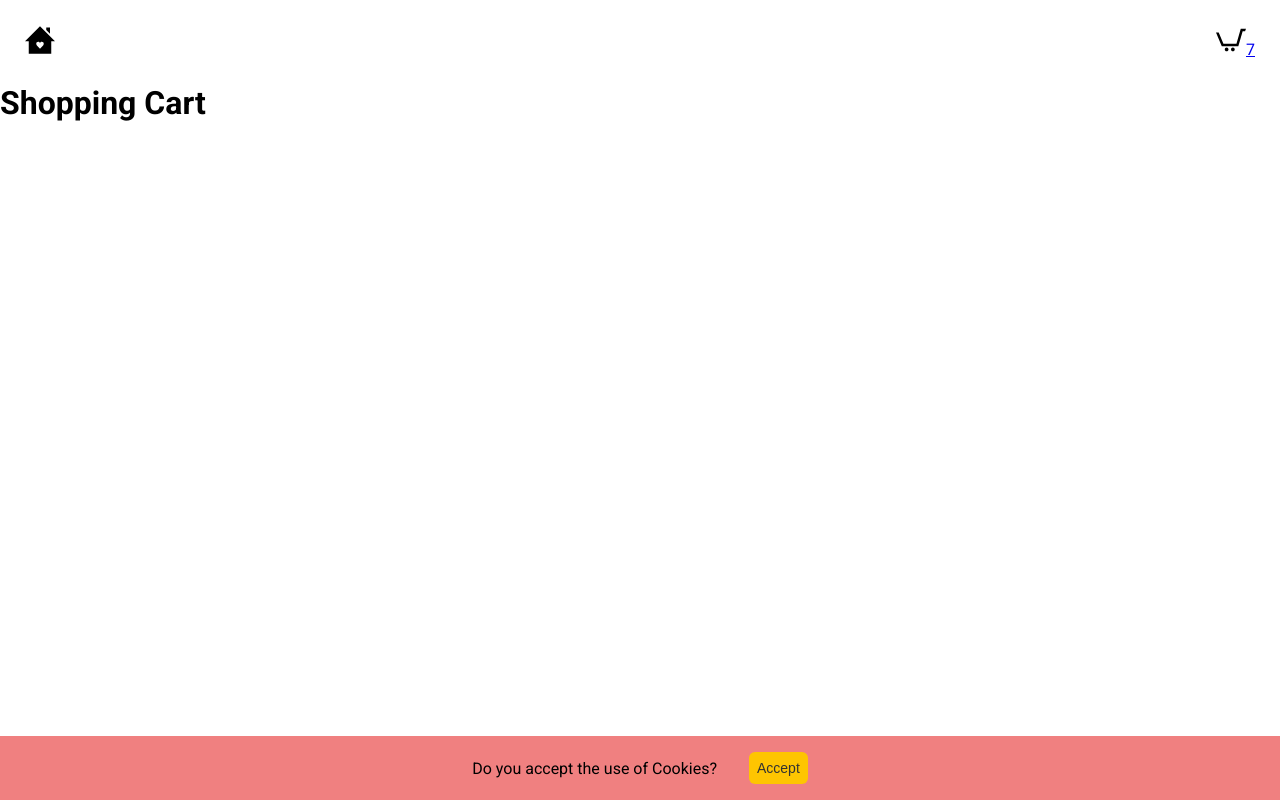
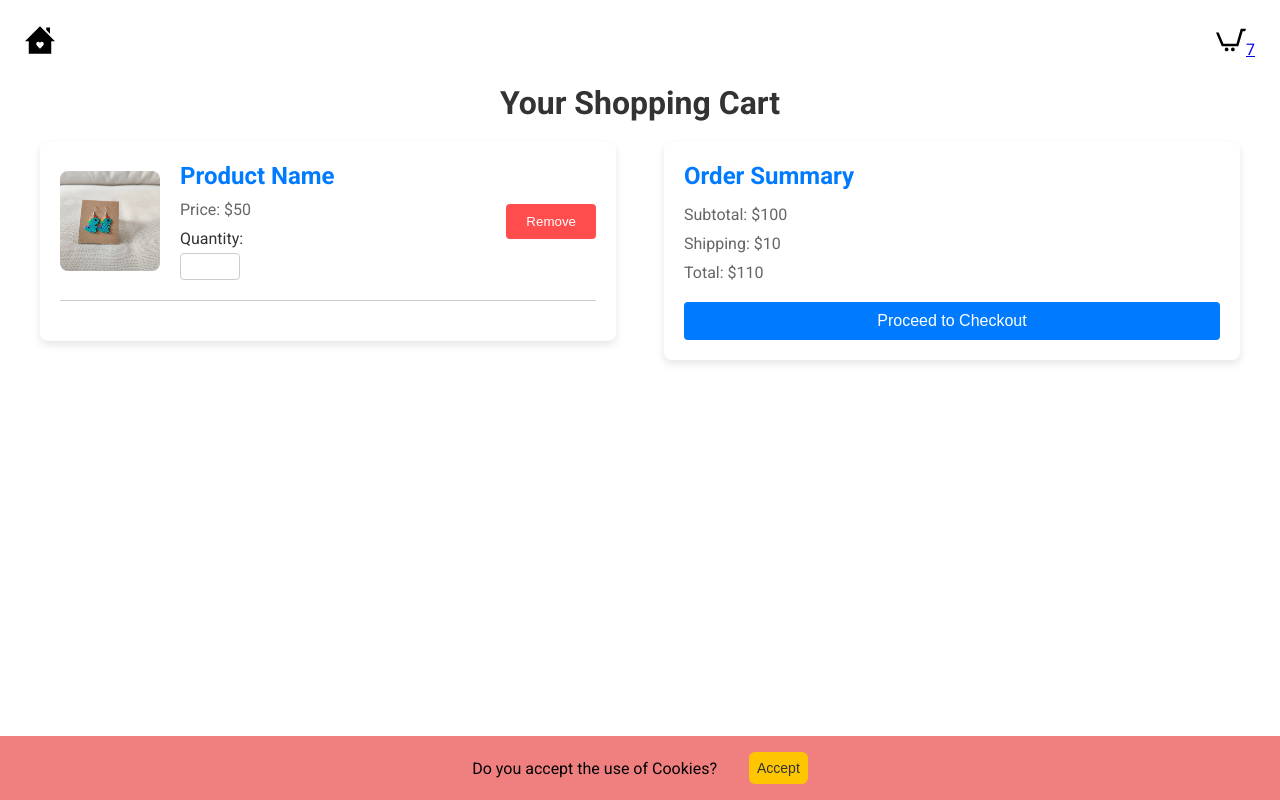
Before and after one commit to chenfran/nextjs-ecommerce-store, a Next.js app: page /shopping-cart in a window 1280 px wide. Built offline with nearby package versions, Linux system fonts and the light colour scheme.

Commit message:
Add styling to the shopping cart page

```diff
--- a/app/shopping-cart/page.js
+++ b/app/shopping-cart/page.js
@@ -1,3 +1,6 @@
+import Image from 'next/image';
+import styles from './page.module.scss';
+
 export const metadata = {
   title: 'Shopping Cart',
 };
@@ -5,7 +8,34 @@ export const metadata = {
 export default function ShoppingCart() {
   return (
     <div>
-      <h1>Shopping Cart</h1>
+      <div className={styles.cartPage}>
+        <h1>Your Shopping Cart</h1>
+        <div className={styles.cartContainer}>
+          <div className={styles.cartItems}>
+            <div className={styles.cartItem}>
+              <Image src="/dino.webp" alt="Product 1" width={100} height={75} />
+              <div className={styles.itemDetails}>
+                <h2>Product Name</h2>
+                <p>Price: $50</p>
+                <label htmlFor="quantity1">Quantity:</label>
+                <input type="number" id="quantity1" name="quantity1" min="1" />
+              </div>
+              <button className={styles.removeItemButton}>Remove</button>
+            </div>
+          </div>
+          <div className={styles.cartSummary}>
+            <h2>Order Summary</h2>
+            <ul>
+              <li>Subtotal: $100</li>
+              <li>Shipping: $10</li>
+              <li>Total: $110</li>
+            </ul>
+            <button className={styles.checkoutButton}>
+              Proceed to Checkout
+            </button>
+          </div>
+        </div>
+      </div>
     </div>
   );
 }
--- /dev/null
+++ b/app/shopping-cart/page.module.scss
@@ -0,0 +1,118 @@
+.cartPage {
+  width: 100%;
+  max-width: 1200px;
+  margin: 0 auto;
+
+  h1 {
+    text-align: center;
+    color: #333;
+    margin-bottom: 20px;
+  }
+}
+
+.cartContainer {
+  display: flex;
+  justify-content: space-between;
+  align-items: flex-start;
+  gap: 20px;
+}
+
+.cartItems,
+.cartSummary {
+  background-color: #fff;
+  border-radius: 8px;
+  box-shadow: 0 4px 8px rgba(0, 0, 0, 0.1);
+  padding: 20px;
+  width: 48%;
+}
+
+.cartItem {
+  display: flex;
+  justify-content: space-between;
+  align-items: center;
+  margin-bottom: 20px;
+  border-bottom: 1px solid #ccc;
+  padding-bottom: 20px;
+
+  img {
+    width: 100px;
+    height: 100px;
+    object-fit: cover;
+    border-radius: 8px;
+  }
+}
+
+.itemDetails {
+  flex-grow: 1;
+  margin-left: 20px;
+
+  h2 {
+    color: #007bff;
+    margin-bottom: 10px;
+  }
+
+  p {
+    color: #666;
+    margin-bottom: 10px;
+  }
+
+  label {
+    display: block;
+    margin-bottom: 5px;
+    color: #333;
+  }
+
+  input {
+    width: 60px;
+    padding: 5px;
+    border: 1px solid #ccc;
+    border-radius: 4px;
+    text-align: center;
+  }
+}
+
+.removeItemButton {
+  background-color: #ff4d4d;
+  color: #fff;
+  border: none;
+  border-radius: 4px;
+  padding: 10px 20px;
+  cursor: pointer;
+  transition: background-color 0.3s;
+
+  &:hover {
+    background-color: #e60000;
+  }
+}
+
+.cartSummary h2 {
+  color: #007bff;
+  margin-bottom: 15px;
+}
+
+.cartSummary ul {
+  list-style: none;
+  padding: 0;
+  margin-bottom: 20px;
+}
+
+.cartSummary li {
+  color: #666;
+  margin-bottom: 10px;
+}
+
+.checkoutButton {
+  background-color: #007bff;
+  color: #fff;
+  border: none;
+  border-radius: 4px;
+  padding: 10px 20px;
+  font-size: 16px;
+  cursor: pointer;
+  transition: background-color 0.3s;
+  width: 100%;
+
+  &:hover {
+    background-color: #0056b3;
+  }
+}
```
